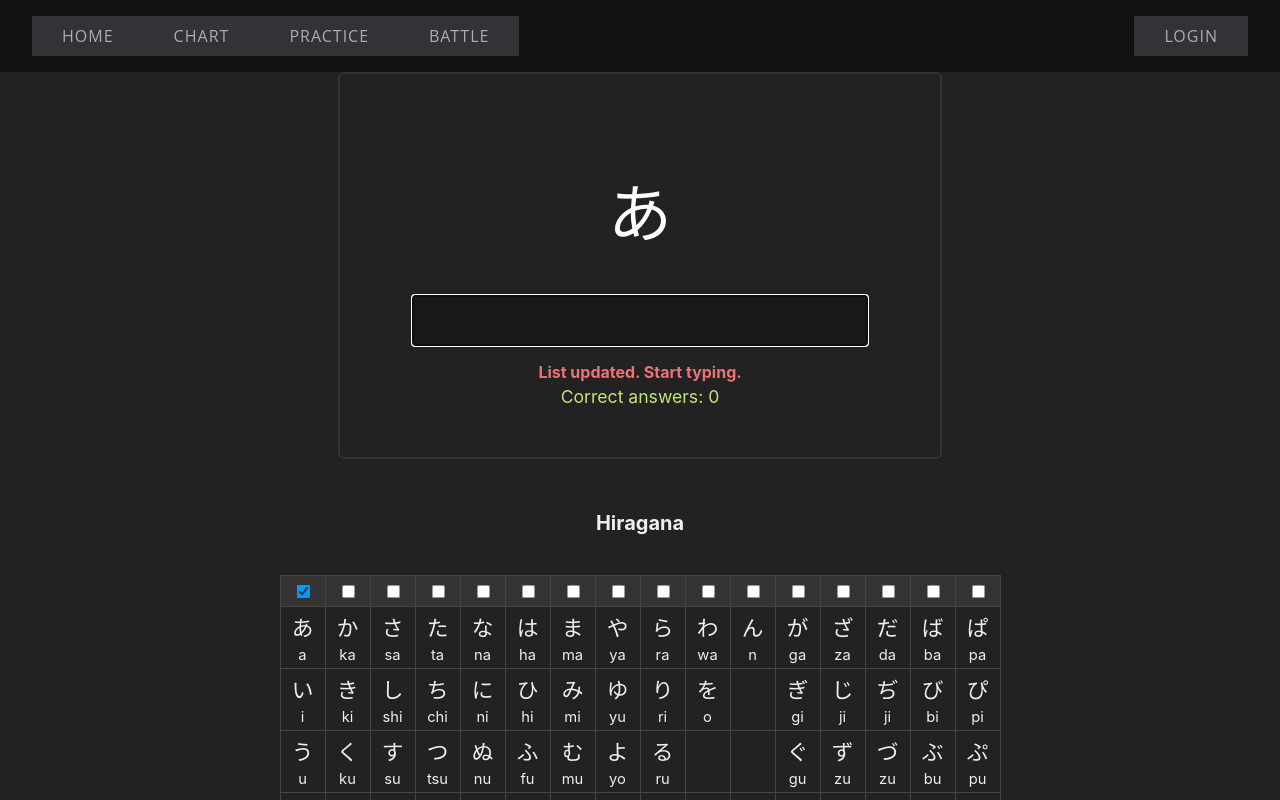
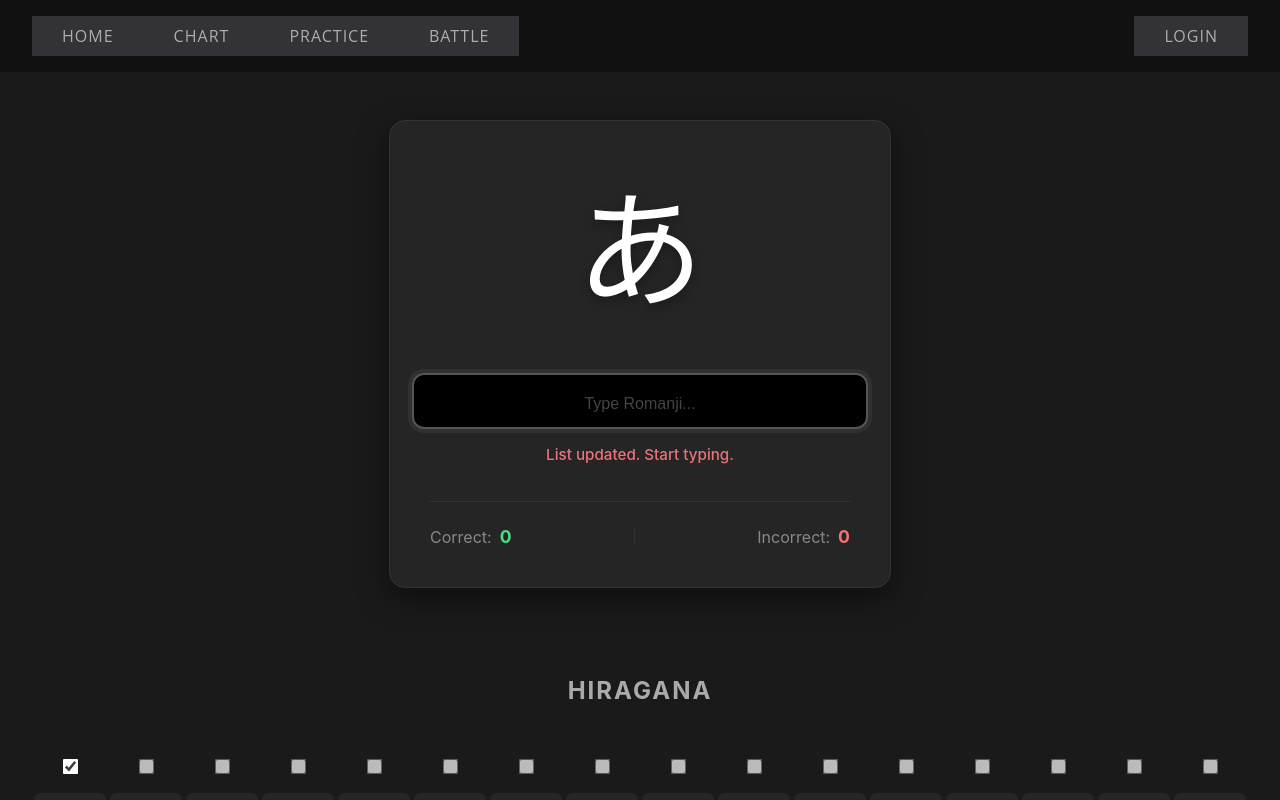
Before and after one commit to Cadimodev/haiji, a React (Create React App) app in the folder frontend/: page /kana-practice in a window 1280 px wide. Shown: the top 800 px of the page. Built offline with nearby package versions, Linux system fonts and the light colour scheme; no server answers.

Commit message:
visual refactor to kana practice page

```diff
--- a/frontend/src/pages/KanaPracticePage.js
+++ b/frontend/src/pages/KanaPracticePage.js
@@ -45,6 +45,8 @@ function KanaPracticePage() {
     const [showRomanji, setShowRomanji] = useState(false);
     const inputRef = useRef(null);
 
+    const [incorrectCount, setIncorrectCount] = useState(0);
+
     const pool = useMemo(() => {
         const selectedGroups = Object.entries(checkedGroups)
             .filter(([_, checked]) => checked)
@@ -60,12 +62,14 @@ function KanaPracticePage() {
         if (pool.length === 0) {
             setMessage(MESSAGES.selectAtLeastOne);
             setCount(0);
+            setIncorrectCount(0);
             setUserInput("");
             return;
         }
 
         setMessage(MESSAGES.poolUpdated);
         setCount(0);
+        setIncorrectCount(0);
         setUserInput("");
     }, [pool]);
 
@@ -106,13 +110,16 @@ function KanaPracticePage() {
             const normalized = value.trim().toLowerCase();
 
             if (normalized === currentChar.romanji) {
+                // Correct answer
                 setMessage(MESSAGES.correct);
                 setCount((c) => c + 1);
                 setUserInput("");
                 setShowRomanji(false);
                 setCurrentIndex((prev) => getRandomIndex(prev, pool.length));
             } else if (normalized.length >= currentChar.romanji.length) {
+                // Incorrect answer (full length)
                 setMessage(`${MESSAGES.incorrect} ${currentChar.romanji}`);
+                setIncorrectCount((c) => c + 1);
                 setShowRomanji(true);
             } else {
                 setMessage("");
@@ -123,20 +130,22 @@ function KanaPracticePage() {
 
     return (
         <div className="kana-practice-container">
-            <div className="kana-main-box">
+            <div className="kana-practice-card">
+                <div className="kana-card-content">
+                    <div className="kana-display-area">
                         <div
-                    className="kana-romanji-hover"
-                    style={{ visibility: showRomanji ? "visible" : "hidden" }}
+                            className={`kana-romanji-hint ${showRomanji ? "visible" : ""}`}
                         >
                             {currentChar ? currentChar.romanji : ""}
                         </div>
-                <span
+                        <div
                             className="kana-large"
                             onMouseEnter={() => setShowRomanji(true)}
                             onMouseLeave={() => setShowRomanji(false)}
                         >
-                    {currentChar ? currentChar.kana : ""}
-                </span>
+                            {currentChar ? currentChar.kana : "?"}
+                        </div>
+                    </div>
 
                     <input
                         type="text"
@@ -145,12 +154,24 @@ function KanaPracticePage() {
                         autoFocus
                         value={userInput}
                         onChange={handleInputChange}
+                        placeholder="Type Romanji..."
                     />
-                <div className="kana-message">
+
+                    <div className="kana-message-area">
                         {message}
                     </div>
-                <div className="kana-count">
-                    {MESSAGES.correctAnswers}: {count}
+
+                    <div className="kana-stats-bar">
+                        <div className="stat-item correct">
+                            <span className="stat-label">Correct:</span>
+                            <span className="stat-value">{count}</span>
+                        </div>
+                        <div className="stat-divider">|</div>
+                        <div className="stat-item incorrect">
+                            <span className="stat-label">Incorrect:</span>
+                            <span className="stat-value">{incorrectCount}</span>
+                        </div>
+                    </div>
                 </div>
             </div>
             <div className="kana-table-container">
--- a/frontend/src/styles/KanaPracticePage.css
+++ b/frontend/src/styles/KanaPracticePage.css
@@ -1,109 +1,228 @@
 body,
 .kana-practice-container {
-    background: #222;
+    background: #1a1a1a;
     color: #eee;
     min-height: 100vh;
+    font-family: 'Inter', sans-serif;
 }
 
-.kana-main-box {
-    background: #222;
-    border: 2px solid #333;
+/* Main Card Style */
+.kana-practice-card {
+    background: #252525;
+    border-radius: 16px;
+    box-shadow: 0 10px 30px rgba(0, 0, 0, 0.5);
+    width: 90%;
+    max-width: 420px;
+    margin: 3rem auto;
+    padding: 2.5rem;
     display: flex;
     flex-direction: column;
     align-items: center;
-    padding: 2rem 0;
-    margin-right: auto;
-    margin-bottom: auto;
-    margin-left: auto;
-    width: 90%;
-    max-width: 600px;
-    border-radius: 6px;
+    position: relative;
+    border: 1px solid #333;
+    transition: transform 0.2s ease, box-shadow 0.2s ease;
+}
+
+.kana-practice-card:hover {
+    transform: translateY(-2px);
+    box-shadow: 0 14px 40px rgba(0, 0, 0, 0.6);
+}
+
+.kana-card-content {
+    width: 100%;
+    display: flex;
+    flex-direction: column;
+    align-items: center;
+}
+
+/* Display Area (Kana + Romanji) */
+.kana-display-area {
+    position: relative;
+    height: 180px;
+    display: flex;
+    flex-direction: column;
+    justify-content: center;
+    align-items: center;
+    width: 100%;
+    margin-bottom: 2rem;
+}
+
+.kana-romanji-hint {
+    font-size: 2rem;
+    color: #e96b6b;
+    background: #1e1e1e;
+    padding: 4px 12px;
+    border-radius: 8px;
+    margin-bottom: 1rem;
+    opacity: 0;
+    transform: translateY(-30px);
+    transition: all 0.3s ease;
+    font-weight: 500;
+    pointer-events: none;
+    position: absolute;
+    top: 0;
+}
+
+.kana-romanji-hint.visible {
+    opacity: 1;
+    transform: translateY(-20px);
 }
 
 .kana-large {
-    font-size: 4rem;
-    margin-bottom: 1.5rem;
+    font-size: 8rem;
     color: #fff;
+    line-height: 1;
+    cursor: default;
+    transition: color 0.3s ease;
+    text-shadow: 0 4px 12px rgba(0, 0, 0, 0.3);
 }
 
+.kana-large:hover {
+    color: #f0f0f0;
+}
+
+/* Input Field */
 .kana-input {
-    width: 70%;
-    font-size: 1.3rem;
-    margin-top: 1rem;
-    padding: .6em .8em;
-    border: 1px solid #888;
-    border-radius: 3px;
-    background: #181818;
+    width: 100%;
+    font-size: 1.5rem;
+    padding: 12px 16px;
+    border: 2px solid #333;
+    border-radius: 12px;
+    background: #111;
     color: #fff;
     text-align: center;
+    transition: all 0.2s ease;
+    outline: none;
+}
+
+.kana-input:focus {
+    border-color: #555;
+    background: #000;
+    box-shadow: 0 0 0 4px rgba(255, 255, 255, 0.05);
+}
+
+.kana-input::placeholder {
+    color: #444;
+    font-size: 1rem;
+}
+
+/* Message Area */
+.kana-message-area {
+    min-height: 24px;
+    margin: 1rem 0;
+    font-size: 0.95rem;
+    font-weight: 500;
+    text-align: center;
+    color: #ec7279;
+    /* Redish by default for errors */
+}
+
+/* Stats Bar */
+.kana-stats-bar {
+    display: flex;
+    justify-content: space-between;
+    width: 100%;
+    margin-top: 1rem;
+    padding-top: 1.5rem;
+    border-top: 1px solid #333;
+}
+
+.stat-item {
+    display: flex;
+    align-items: center;
+    gap: 8px;
+    font-size: 1rem;
+}
+
+.stat-label {
+    color: #888;
+    font-weight: 400;
+}
+
+.stat-value {
+    font-weight: 700;
+    font-size: 1.1rem;
+}
+
+.stat-item.correct .stat-value {
+    color: #4ade80;
+    /* Green */
+}
+
+.stat-item.incorrect .stat-value {
+    color: #f87171;
+    /* Red */
+}
+
+.stat-divider {
+    color: #333;
+    font-weight: 300;
+}
+
+/* Table Styles (Darker & Cleaner) */
+.kana-table-container {
+    display: flex;
+    flex-direction: column;
+    align-items: center;
+    margin-top: 4rem;
+    padding-bottom: 4rem;
+}
+
+.kana-table-title {
+    margin-bottom: 1.5em;
+    text-align: center;
+    font-size: 1.5em;
+    color: #aaa;
+    letter-spacing: 2px;
+    text-transform: uppercase;
 }
 
 .tableKana {
-    border-collapse: collapse;
-    margin: 1.5em auto;
-    font-size: 1.15em;
+    border-collapse: separate;
+    border-spacing: 4px;
+    margin: 0 auto;
 }
 
 .tableKana th,
 .tableKana td {
-    border: 1px solid #444;
-    padding: 4px 6px;
+    border: none;
+    background: #252525;
+    padding: 12px;
+    border-radius: 6px;
     text-align: center;
-    min-width: 32px;
-    background: #222;
+    min-width: 48px;
     color: #eee;
-    font-size: 1em;
+    transition: background 0.2s;
+}
+
+.tableKana td:hover {
+    background: #303030;
 }
 
 .tableKana th {
-    background: #333;
+    background: transparent;
 }
 
 .kanacheck {
-    margin-bottom: 4px;
-    transform: scale(1.05);
-    accent-color: #09f;
+    transform: scale(1.2);
+    accent-color: #fff;
+    cursor: pointer;
+    opacity: 0.7;
+    transition: opacity 0.2s;
+}
+
+.kanacheck:checked {
+    opacity: 1;
 }
 
 .kana {
-    font-size: 1.18em;
+    font-size: 1.3em;
+    font-weight: 500;
 }
 
 .romaji {
-    font-size: 0.8em;
+    font-size: 0.75em;
+    color: #777;
+    display: block;
+    margin-top: 2px;
 }
-
-.kana-romanji-hover {
-    color: #ededed;
-    font-size: 1.6rem;
-    text-align: center;
-    margin: 0.5em 0 0.5em 0;
-    opacity: 0.85;
-    letter-spacing: 1px;
-}
-
-.kana-message {
-    margin: 1em 0 0.3em 0;
-    min-height: 1.2em;
-    color: #ec7279;
-    font-weight: bold;
-}
-
-.kana-count {
-    margin-bottom: 1em;
-    font-size: 1.1em;
-    color: #c5e478;
-}
-
-.kana-table-title {
-    margin-bottom: 0.6em;
-    text-align: center;
-    font-size: 1.25em;
-}
-
-.kana-table-container {
-    display: flex;
-    flex-direction: column;
-    align-items: center;
-    margin-top: 2em;
-}
```
Lines whose indentation alone changed are shown as unchanged.
